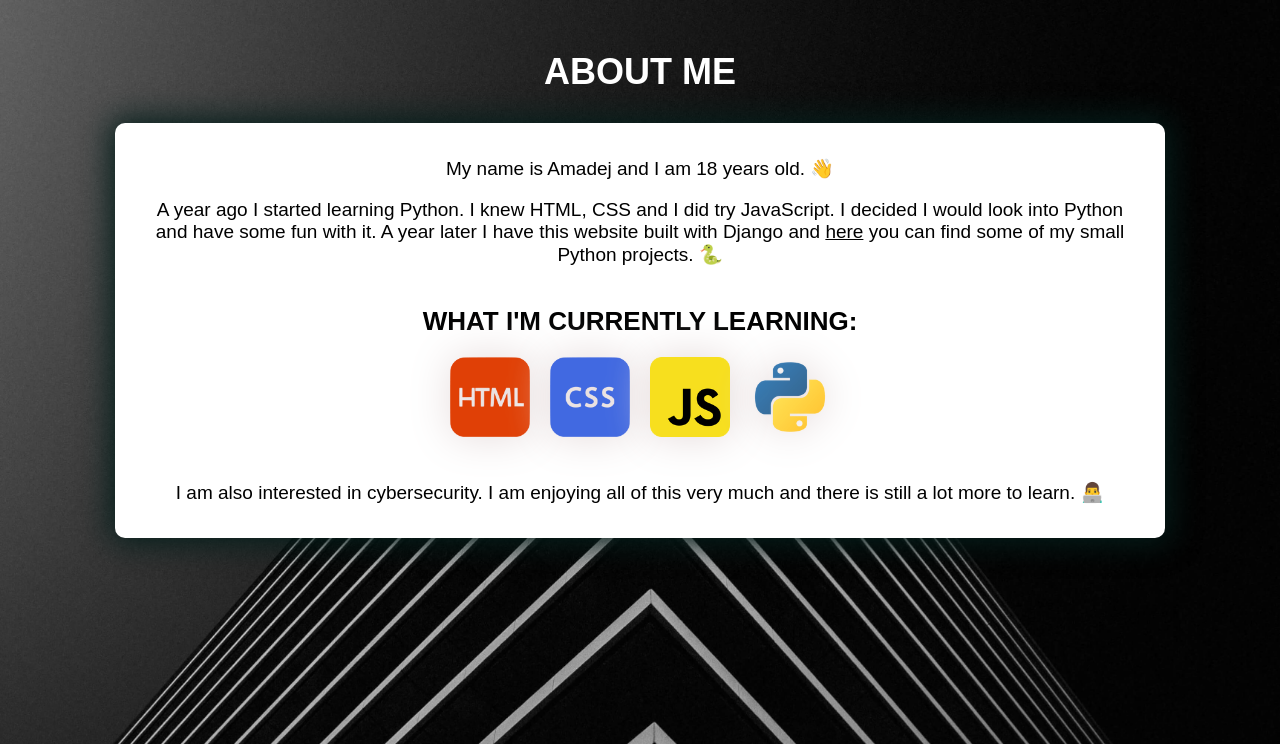
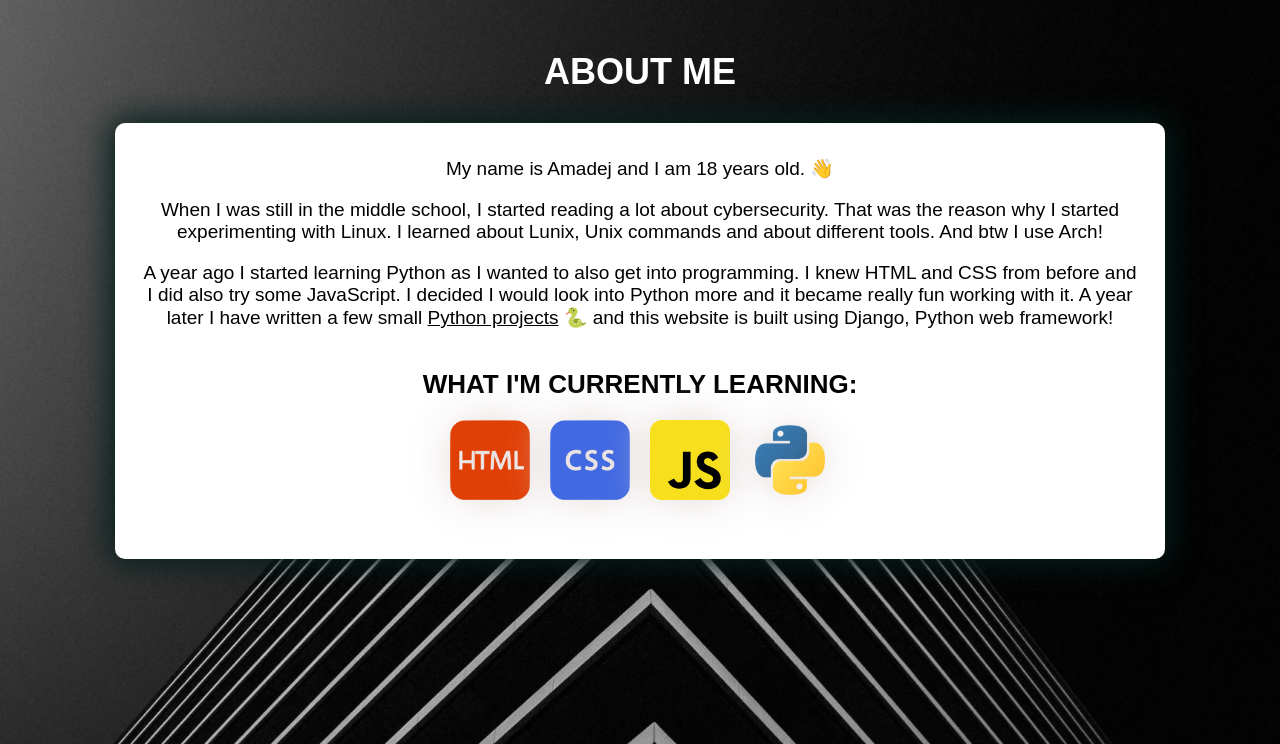
Before and after one commit to amadejpapez/amadejpapez.com, a Django app: page / in a window 1280 px wide. Shown: the top 744 px of the page. Run offline with Django 3.2, Linux system fonts and the light colour scheme.

Commit message:
Rewrote most of the text on the website

```diff
--- a/main/templates/main.html
+++ b/main/templates/main.html
@@ -22,9 +22,10 @@
 
         <div id="project">
             <p>My name is Amadej and I am 18 years old. 👋</p>
-            <p>A year ago I started learning Python. I knew HTML, CSS and I did try JavaScript. I decided I would look into Python and have some fun with it. A year later I have this website built with Django and
-            <a href="/projects">here</a>
-            you can find some of my small Python projects. 🐍</p>
+            <p>When I was still in the middle school, I started reading a lot about cybersecurity. That was the reason why I started experimenting with Linux. I learned about Lunix, Unix commands and about different tools. And btw I use Arch!</p>
+            <p>A year ago I started learning Python as I wanted to also get into programming. I knew HTML and CSS from before and I did also try some JavaScript. I decided I would look into Python more and it became really fun working with it. A year later I have written a few small
+            <a href="/projects">Python projects</a>
+            🐍 and this website is built using Django, Python web framework!</p>
             <h2 style="margin-top: 40px;">WHAT I'M CURRENTLY LEARNING:</h2>
             <div class="images">
                 <div><img src="{% static "images/html.png" %}"></div>
@@ -32,7 +33,6 @@
                 <div><img src="{% static "images/javascript.png" %}"></div>
                 <div><img src="{% static "images/python.png" %}"></div>
             </div>
-            <p>I am also interested in cybersecurity. I am enjoying all of this very much and there is still a lot more to learn. 👨‍💻</p>
         </div>
     </body>
 </html>
```
Also changed, not shown: main/templates/projects.html (+13 -8 lines).
